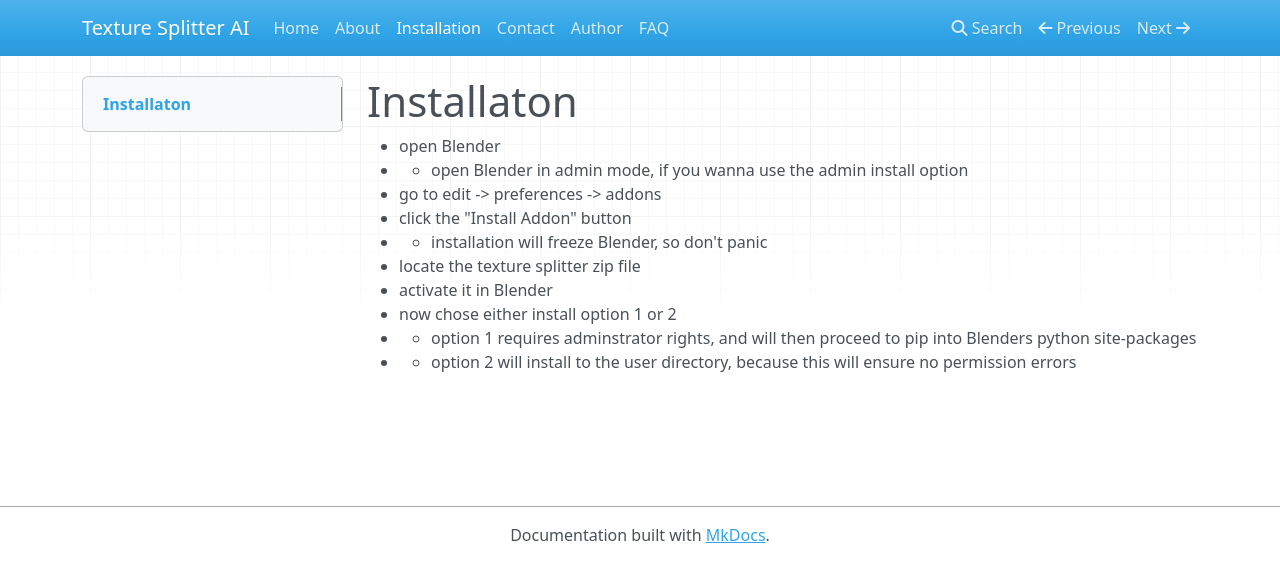
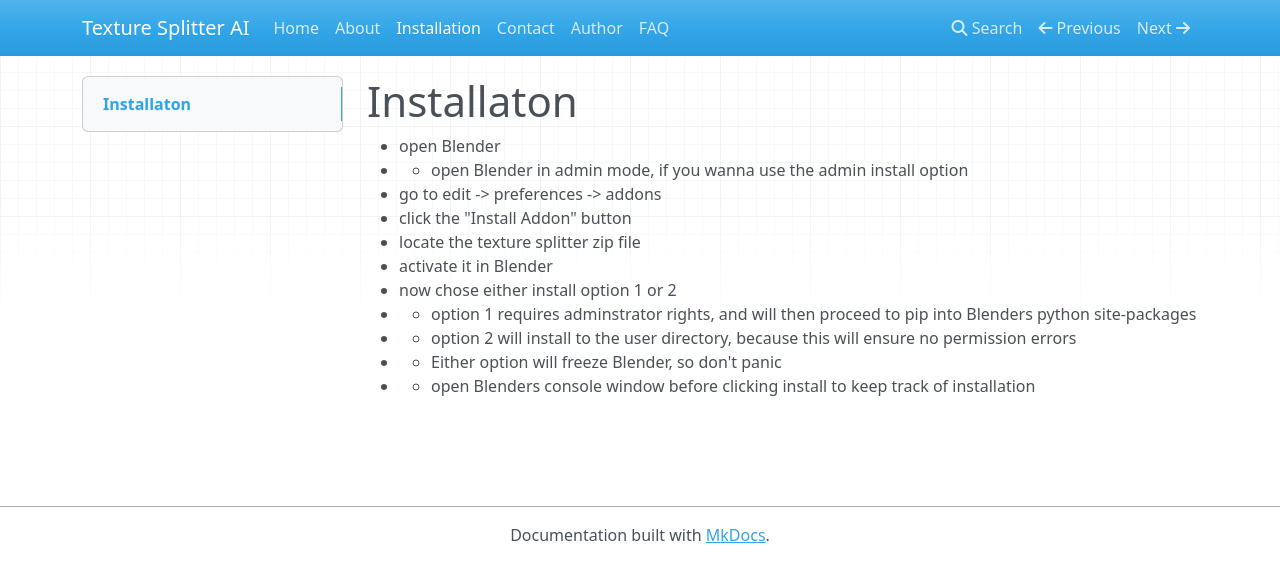
Before and after one commit to AsgerSuhr/TextureSplitterAI, an MkDocs documentation site: the page built from docs/installation.md, in a window 1280 px wide. Shown: the top 582 px of the page. Built offline with MkDocs 1.6.1, drawn with Linux system fonts in a browser that asks for light colours; nearby versions of some CDN libraries.

Commit message:
trying again

```diff
--- a/docs/installation.md
+++ b/docs/installation.md
@@ -4,10 +4,11 @@
 +  + open Blender in admin mode, if you wanna use the admin install option
 + go to edit -> preferences -> addons
 + click the "Install Addon" button
-+ + installation will freeze Blender, so don't panic
 + locate the texture splitter zip file
 + activate it in Blender
 + now chose either install option 1 or 2
 + + option 1 requires adminstrator rights, and will then proceed to pip
 into Blenders python site-packages
 + + option 2 will install to the user directory, because this will ensure no permission errors
++ + Either option will freeze Blender, so don't panic
++ + open Blenders console window before clicking install to keep track of installation
```
Also changed, not shown: site/index.html, site/installation/index.html, site/search/search_index.json, 1 other file.
